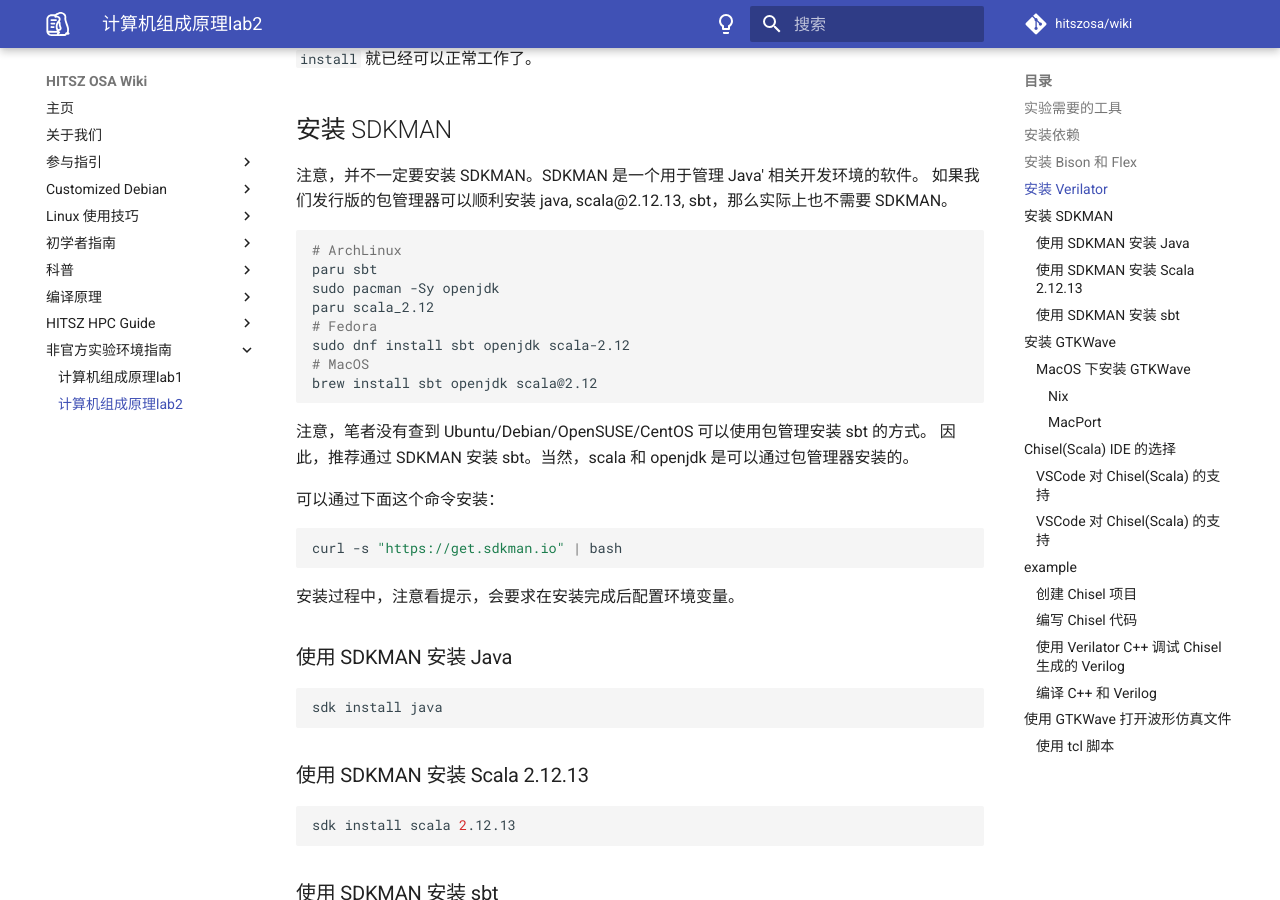
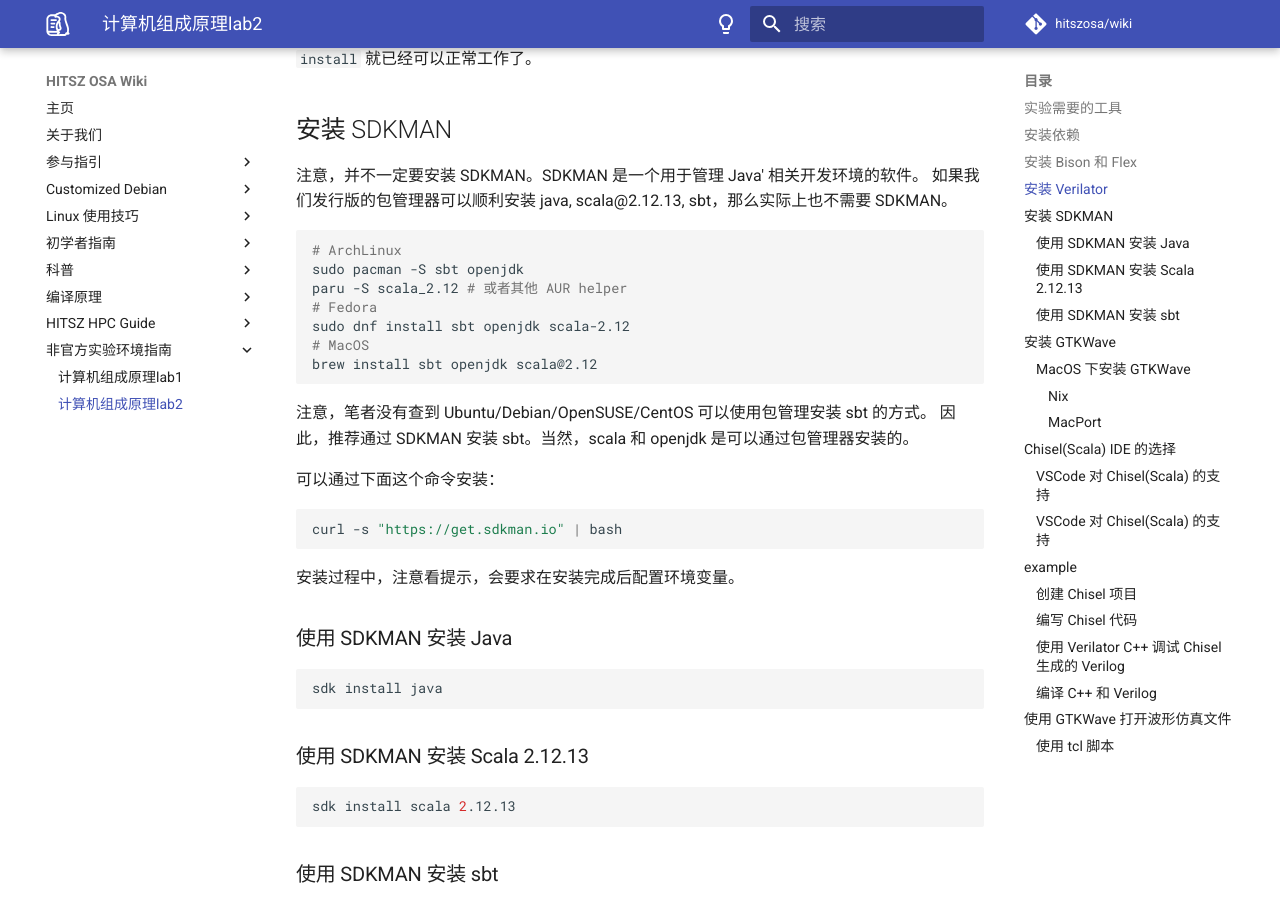
Before and after one commit to hitszosa/wiki, an MkDocs documentation site: the page built from docs/unofficial-lab-env/comp-organ-lab2.md, in a window 1280 px wide and 900 px high, scrolled down 2233 px. Built offline with MkDocs 1.6.1 and Material for MkDocs 9.7.7, drawn with Linux system fonts in a browser that asks for light colours; comment, search, counter and statistics services are not loaded.

Commit message:
fix: install from pacman and aur helper

````diff
--- a/docs/unofficial-lab-env/comp-organ-lab2.md
+++ b/docs/unofficial-lab-env/comp-organ-lab2.md
@@ -99,9 +99,8 @@ Verilator 在编译过程中，需要用到 GNU 方言，因此推荐使用 Linu
 
 ```sh
 # ArchLinux
-paru sbt
-sudo pacman -Sy openjdk
-paru scala_2.12
+sudo pacman -S sbt openjdk
+paru -S scala_2.12 # 或者其他 AUR helper
 # Fedora
 sudo dnf install sbt openjdk scala-2.12
 # MacOS
````
